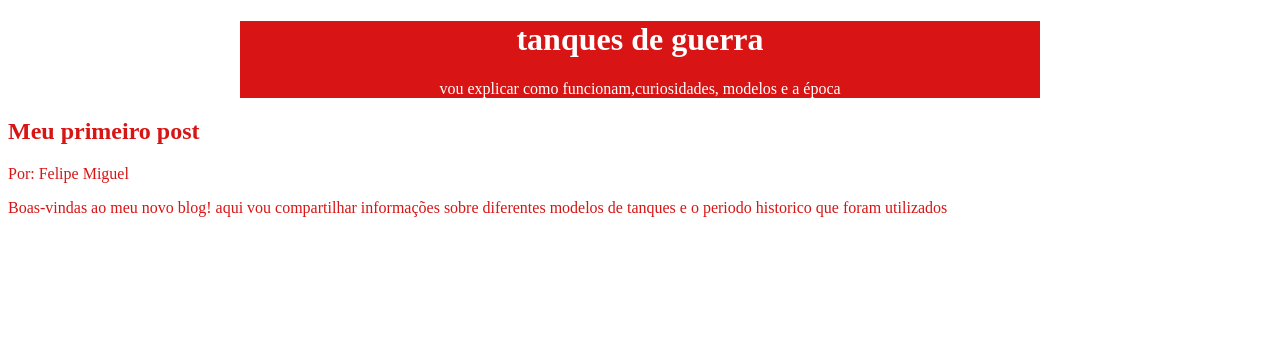
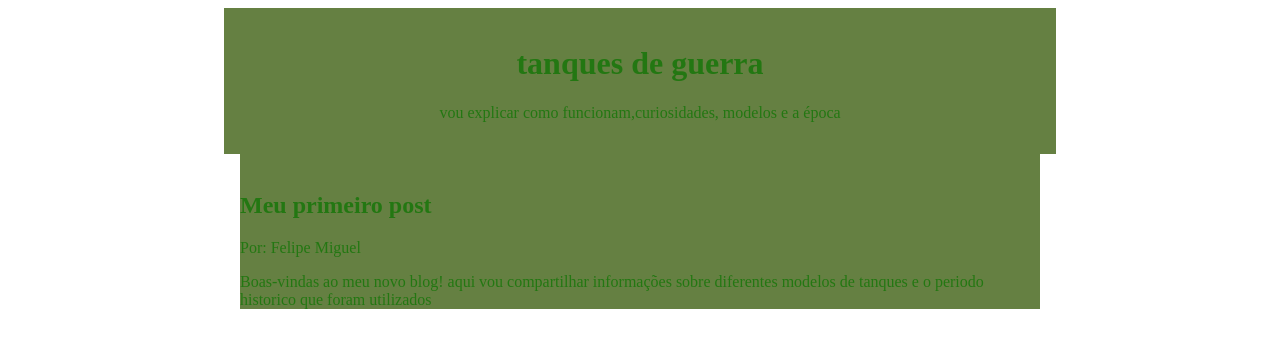
Before and after one commit to felipemagnepires-gif/1-projeto-2-tri., a plain HTML site: page index.html in a window 1280 px wide. Drawn offline with Linux system fonts and the light colour scheme.

Commit message:
24 de junho p2

```diff
--- a/index.html
+++ b/index.html
@@ -6,15 +6,18 @@
         <title>Blog</title>
         <style>
             header{
-                background-color: #D81414;
-                color: #FFFFFF;
+                background-color: #335704c0;
+                color: #237712;
                 text-align: center;
                 max-width: 800px;
                 margin: 0 auto;
+                padding: 16px;
             }
-            main{
-                background-color: #FFFFFF;
-                color: #D81414;
+            main {
+                background-color: #335704c0;
+                color: #237712;
+                max-width: 800px;
+                margin: 0 auto;
             }
         </style>
     </head>
@@ -26,6 +29,7 @@
             <p>vou explicar como funcionam,curiosidades, modelos e a época</p>
         </header>
         <main>
+            <img src="imagem -" alt="">
             <h2>Meu primeiro post</h2>
             <p>Por: Felipe Miguel</p>
             <p>Boas-vindas ao meu novo blog! aqui vou compartilhar informações sobre diferentes modelos de tanques e o periodo historico que foram utilizados<p>
```
Also changed, not shown: osório.jpg (added).
